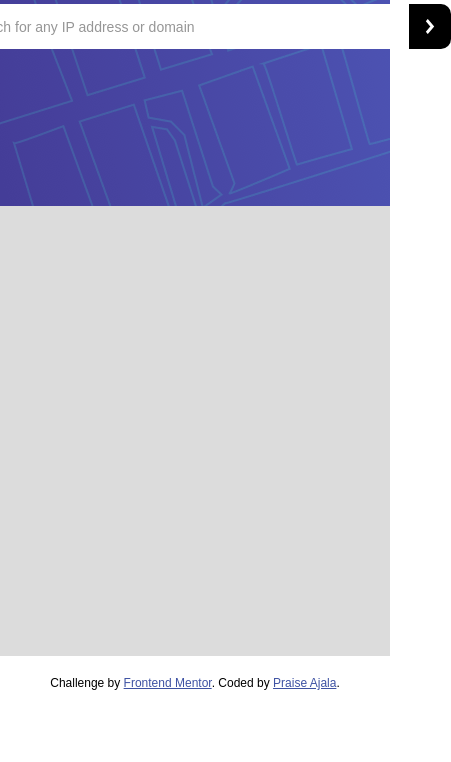
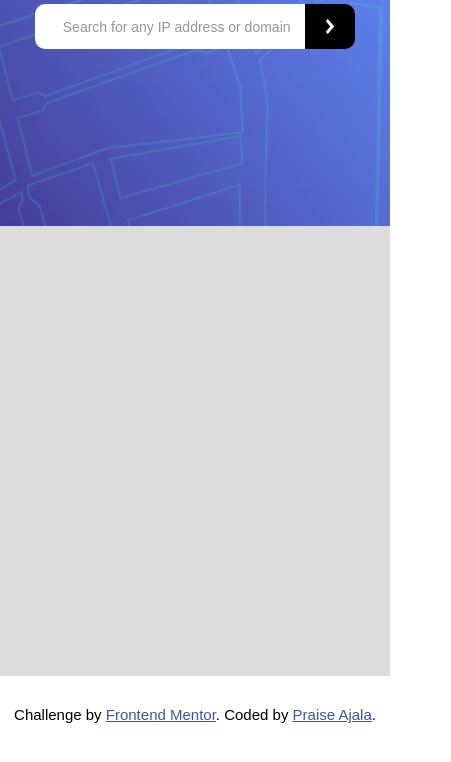
Before and after one commit to ajalapraise/ip-address-tracker, a plain HTML site: page index.html in a window 390 px wide. Shown: the part 74-836 px from the top of the page, 451 px wide, since content can reach past the window. Drawn offline with nearby package versions, Linux system fonts and the light colour scheme.

Commit message:
new changes made to the mobile view

```diff
--- a/styles.css
+++ b/styles.css
@@ -5,12 +5,11 @@
 
 @import url('https://fonts.google.com/specimen/Rubik');
 
-/* body {
+body {
     margin: 0 auto;
     padding: 0;
     font-family: 'Rubik', sans-serif;
     font-weight: 400;
-    width: 375px;
 }
 
 .container {
@@ -161,17 +160,14 @@
     display: flex;
     background-color: gainsboro;
     width: 100%;
-    height: 400px;
-    margin-bottom: 20px;
+    height: 450px;
+    margin-bottom: 30px;
     justify-content: center;
     align-items: center;
 }
 
-
-
-
 .attribution {
-    font-size: 12px;
+    font-size: 15px;
     text-align: center;
     margin-bottom: 20px;
 
@@ -179,9 +175,12 @@
 
 .attribution a {
     color: hsl(228, 45%, 44%);
-} */
+}
 
-/* @media screen and (max-width: 800px) { */
+
+
+/* Desktop view */
+@media screen and (min-width: 700px) {
     body {
         margin: 0 auto;
         padding: 0;
@@ -334,7 +333,7 @@ body {
     }
 
     .result-cont div h5 {
-    font-size: 16px;
+        font-size: 15px;
         width: 140px;
         margin-top: 5px;
         margin-bottom: 10px;
@@ -346,8 +345,8 @@ body {
         display: flex;
         background-color: gainsboro;
         width: 100%;
-    height: 450px;
-    margin-bottom: 20px;
+        height: 500px;
+        margin-bottom: 30px;
         justify-content: center;
         align-items: center;
     }
@@ -359,7 +358,7 @@ body {
     }
 
     .attribution {
-    font-size: 12px;
+        font-size: 15px;
         text-align: center;
         margin-bottom: 20px;
     }
@@ -367,3 +366,4 @@ body {
     .attribution a {
         color: hsl(228, 45%, 44%);
     }
+}
```
Lines whose indentation alone changed are shown as unchanged.
